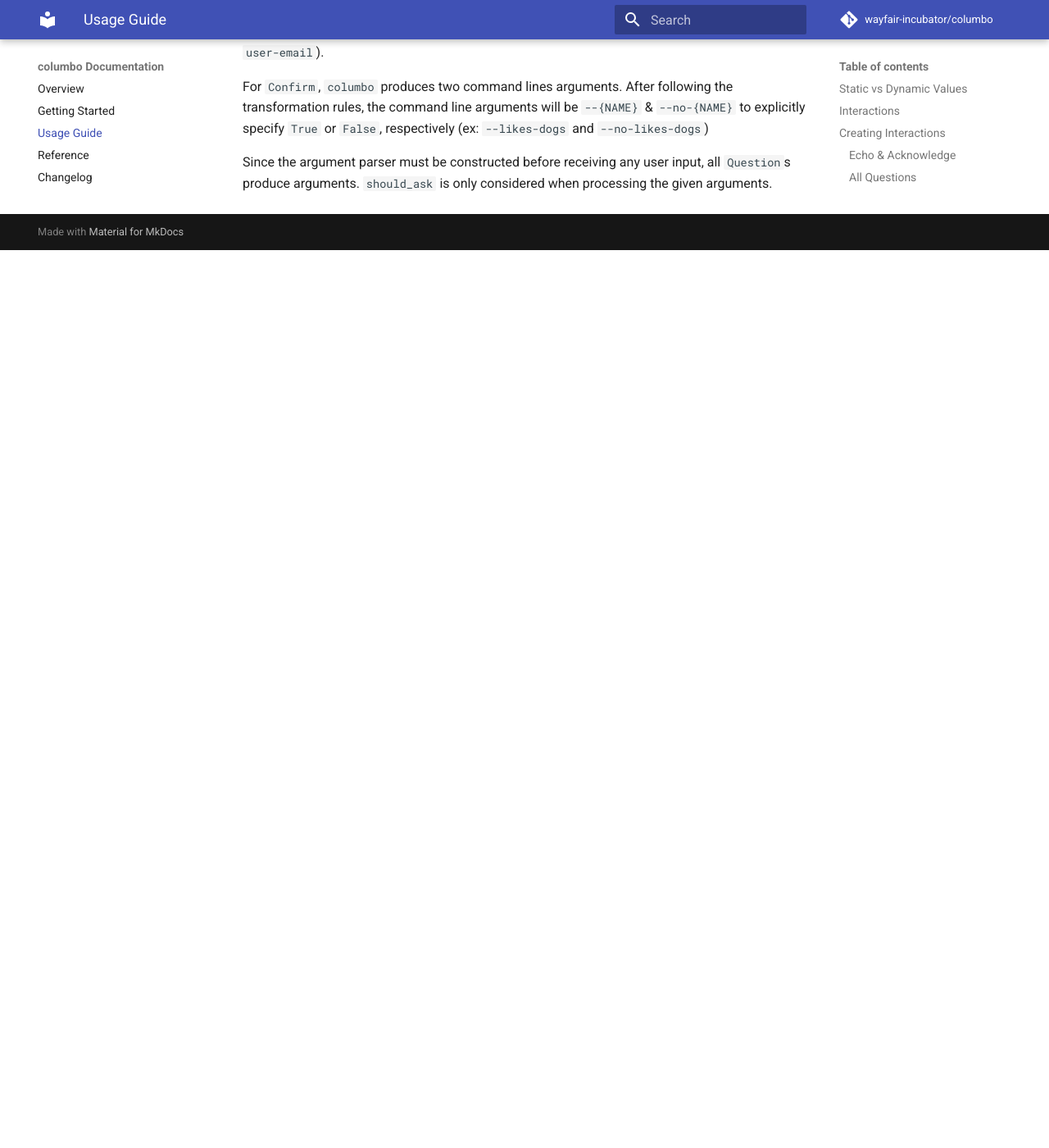
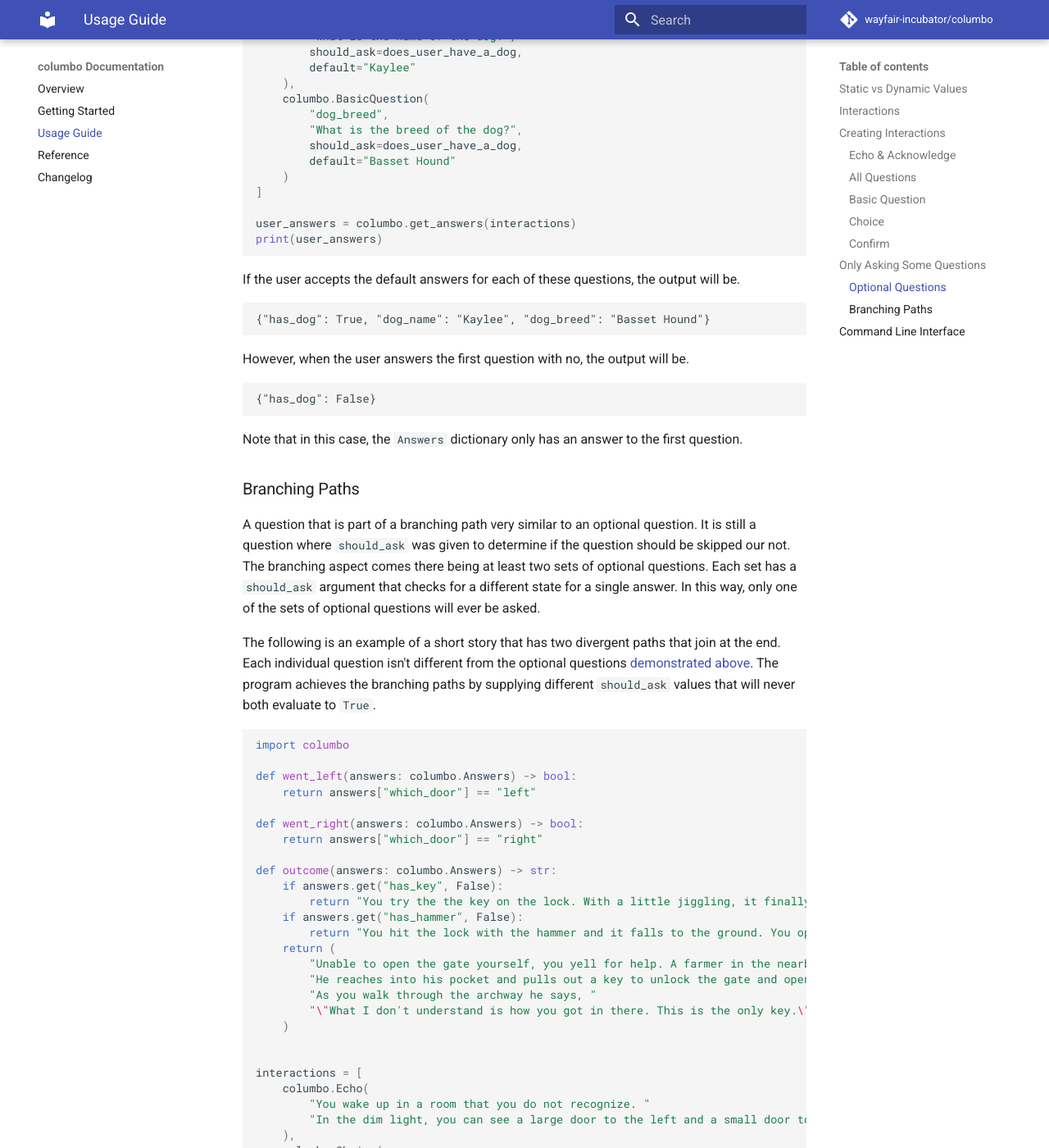
Before and after one commit to plannigan/columbo, an MkDocs documentation site: the page built from docs/usage-guide.md, in a window 1280 px wide and 1400 px high, scrolled down 2991 px. Shown: the whole window at 82% size. Built offline with MkDocs 1.6.1 and Material for MkDocs 9.7.7, drawn with Linux system fonts in a browser that asks for light colours; comment, search, counter and statistics services are not loaded; before the commit the page ends 3296 px from its top, so only the background shows below that; some of the changed text lies outside the part shown.

Commit message:
Add documentation for optional questions

````diff
--- a/docs/usage-guide.md
+++ b/docs/usage-guide.md
@@ -46,11 +46,10 @@ the constructor requires an argument to be a static value.
 * `default`: The default answer to the question. This is used when the user does not provide an explicit value.
 * `should_ask`: Optional. When given, the argument should be a function that accepts an `Answers` dictionary and returns
     `True` or `False`. Returning `True` indicates that the question should be asked. Returning `False` will skip the
-    question and not present it to the user. The `Answers` dictionary will contain the value for each previous question
-    that has been asked. Not providing this argument means that the question will always be asked. **When  `columbo`
-    skips a question, no entry in the `Answers` dictionary will be created**.
+    question and not present it to the user. See [Only Asking Some Questions](#only-asking-some-questions) for more
+    details.
 * `cli_help`: Optional. A help message to be displayed for command line interface. See
-    [CLI documentation](#command-line-interface) to more details. **Can't be dynamic**.
+    [CLI documentation](#command-line-interface) for more details. **Can't be dynamic**.
 
 ### Basic Question
 
@@ -73,6 +72,140 @@ In addition to the arguments [mentioned above](#all-questions), `Choice` also ac
 
 `Confirm` doesn't take any additional arguments that weren't [mentioned above](#all-questions). However, the `default`
 argument takes a `bool` instead of `str`.
+
+## Only Asking Some Questions
+
+There are situations where a question should be asked some times, but not all the time. A program that is collects
+information about a user's pets should not ask the user for the dog's name and breed if the user said they do not have a
+dog. The `should_ask` argument that is present on each question provides a way to achieve this functionality.
+
+Similarly, `should_ask` can be used to provide branching paths to the user. An example of these branching paths is a
+[Choose Your Own Adventure][choose-your-own-adventure] story. The story provides the reader with choices during the
+adventure. These choices introduce diverging paths of interactions that may or may not join at the end.
+
+!!! warning Be careful when skipping a question
+    When `columbo` skips over a question, the `Answers` dictionary will **NOT** contain a key-value pair for the
+    skipped question. The examples below will demonstrate this result.
+
+### Optional Questions
+
+The following is a basic example that has two optional questions that are not asked based on the answer to the first
+question.
+
+```python
+import columbo
+
+def does_user_have_a_dog(answers: columbo.Answers) -> bool:
+    return answers["has_dog"]
+
+interactions = [
+    columbo.Confirm("has_dog", "Do you have a dog?", default=True),
+    columbo.BasicQuestion(
+        "dog_name",
+        "What is the name of the dog?",
+        should_ask=does_user_have_a_dog,
+        default="Kaylee"
+    ),
+    columbo.BasicQuestion(
+        "dog_breed",
+        "What is the breed of the dog?",
+        should_ask=does_user_have_a_dog,
+        default="Basset Hound"
+    )
+]
+
+user_answers = columbo.get_answers(interactions)
+print(user_answers)
+```
+
+If the user accepts the default answers for each of these questions, the output will be.
+
+```
+{"has_dog": True, "dog_name": "Kaylee", "dog_breed": "Basset Hound"}
+```
+
+However, when the user answers the first question with no, the output will be.
+
+```
+{"has_dog": False}
+```
+
+Note that in this case, the `Answers` dictionary only has an answer to the first question.
+
+### Branching Paths
+
+A question that is part of a branching path very similar to an optional question. It is still a question where
+`should_ask` was given to determine if the question should be skipped our not. The branching aspect comes there being at
+least two sets of optional questions. Each set has a `should_ask` argument that checks for a different state for a
+single answer. In this way, only one of the sets of optional questions will ever be asked.
+
+The following is an example of a short story that has two divergent paths that join at the end. Each individual question
+isn't different from the optional questions [demonstrated above](#optional-questions). The program achieves the
+branching paths by supplying different `should_ask` values that will never both evaluate to `True`.
+
+```python
+import columbo
+
+def went_left(answers: columbo.Answers) -> bool:
+    return answers["which_door"] == "left"
+
+def went_right(answers: columbo.Answers) -> bool:
+    return answers["which_door"] == "right"
+
+def outcome(answers: columbo.Answers) -> str:
+    if answers.get("has_key", False):
+        return "You try the the key on the lock. With a little jiggling, it finally opens. You open the gate and leave."
+    if answers.get("has_hammer", False):
+        return "You hit the lock with the hammer and it falls to the ground. You open the gate and leave."
+    return (
+        "Unable to open the gate yourself, you yell for help. A farmer in the nearby field hears you. "
+        "He reaches into his pocket and pulls out a key to unlock the gate and open it. "
+        "As you walk through the archway he says, "
+        "\"What I don't understand is how you got in there. This is the only key.\""
+    )
+
+
+interactions = [
+    columbo.Echo(
+        "You wake up in a room that you do not recognize. "
+        "In the dim light, you can see a large door to the left and a small door to the right."
+    ),
+    columbo.Choice(
+        "which_door",
+        "Which door do you walk through?",
+        options=["left", "right"],
+        default="left"
+    ),
+    columbo.Confirm(
+        "has_key",
+        "You step into a short hallway and the door closes behind you, refusing to open again. "
+        "As you walk down the hallway, there is a small side table with a key on it.\n"
+        "Do you pick up the key before going through the door at the other end?",
+        should_ask=went_left,
+        default=True
+    ),
+    columbo.Confirm(
+        "has_hammer",
+        "You step into smaller room and the door closes behind, refusing to open again. "
+        "The room has a single door on the opposite side of the room and a work bench with a hammer on it.\n"
+        "Do you pick up the hammer before going through the door at the other side?",
+        should_ask=went_right,
+        default=True
+    ),
+    columbo.Echo(
+        "You enter a small courtyard with high walls. There is an archway that would allow you to go free, "
+        "but the gate is locked."
+    ),
+    columbo.Echo(outcome),
+]
+
+user_answers = columbo.get_answers(interactions)
+print(user_answers)
+```
+
+For this example, the output display while iterating over the interactions is the interesting part of the program.
+However, it is important to note that is only possible for the `Answers` dictionary to have a key-value pair for
+`has_key` or `has_hammer`, not both.
 
 ## Command Line Interface
 
````
Also changed, not shown: other parts of docs/usage-guide.md (+1 -0 lines), 3 other files.
